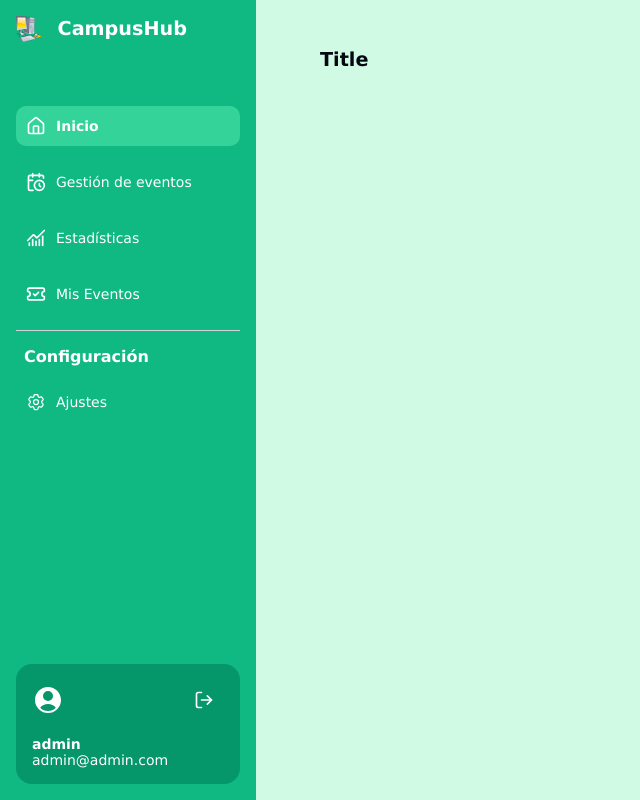
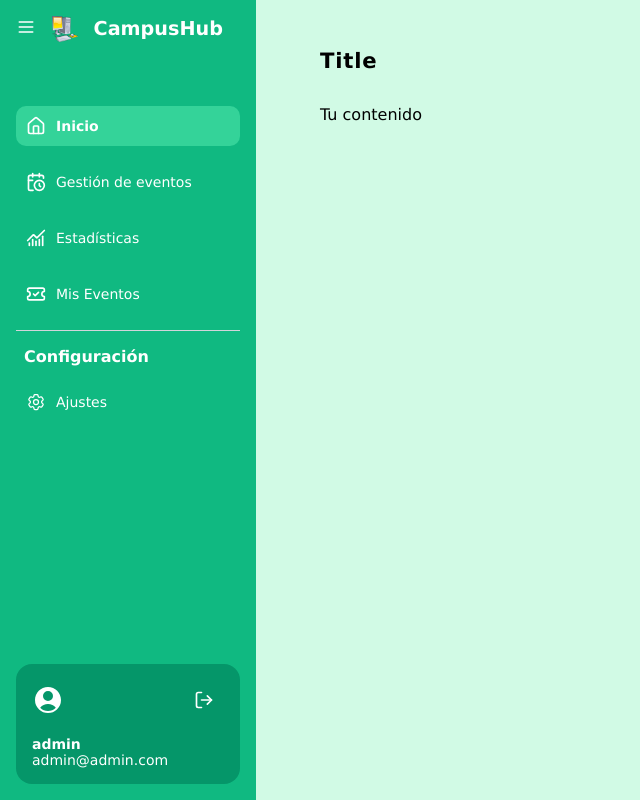
Before and after one commit to Wcno/campusHub, a PHP site: page /app/home.php in a window 1280 px wide. Shown: the whole page, without its empty margins (0-640 px from the left). Run offline with PHP 8.4, Linux system fonts and the light colour scheme; a user stored in the database is signed in; a stand-in replaces the project's code that opens the database connection.

Commit message:
updated layout

```diff
--- a/app/home.php
+++ b/app/home.php
@@ -20,12 +20,15 @@ require_once '../includes/bootstrap.php';
   ]) ?>
 
   <main class="content-wrapper">
-    <h1 style="color: var(--text-primary)">Title</h1>
+    <header>
+      <h1>Title</h1>
+    </header>
+    <section>
+      Tu contenido
+    </section>
   </main>
 
   <?php loadComponent('bottom-wrapper') ?>
-
-
   <script src="/js/dashboardLayout.js" />
 </body>
 
--- a/css/common.css
+++ b/css/common.css
@@ -32,6 +32,15 @@ h3 {
   white-space: nowrap;
 }
 
+header {
+  margin-bottom: 2rem;
+}
+
+header h1 {
+  letter-spacing: 0.05rem;
+  font-size: 1.325rem;
+}
+
 body {
   background: var(--background);
   margin: 0;
--- a/css/layout.css
+++ b/css/layout.css
@@ -1,4 +1,6 @@
 .content-wrapper {
+  margin-left: 16rem;
+  padding: 3rem 4rem;
 }
 
 .sidebar-hidden {
@@ -8,7 +10,7 @@
 
 /*cuando el sidebar esta visible  para pantallas >= 1024px*/
 .sidebar {
-  width: 80%;
+  width: 16rem;
   position: fixed;
   top: 0;
   left: 0;
@@ -137,25 +139,3 @@
 .logout-btn:active {
   color: var(--text-accent);
 }
-
-#menu-toggle {
-  cursor: pointer;
-  padding: 0 0.5rem;
-}
-
-@media (min-width: 1024px) {
-  #menu-toggle {
-    display: none;
-  }
-
-  .content-wrapper {
-    margin-left: 16rem;
-    padding: 3rem 4rem;
-  }
-}
-
-@media (min-width: 614px) {
-  .sidebar {
-    width: 16rem;
-  }
-}
```
